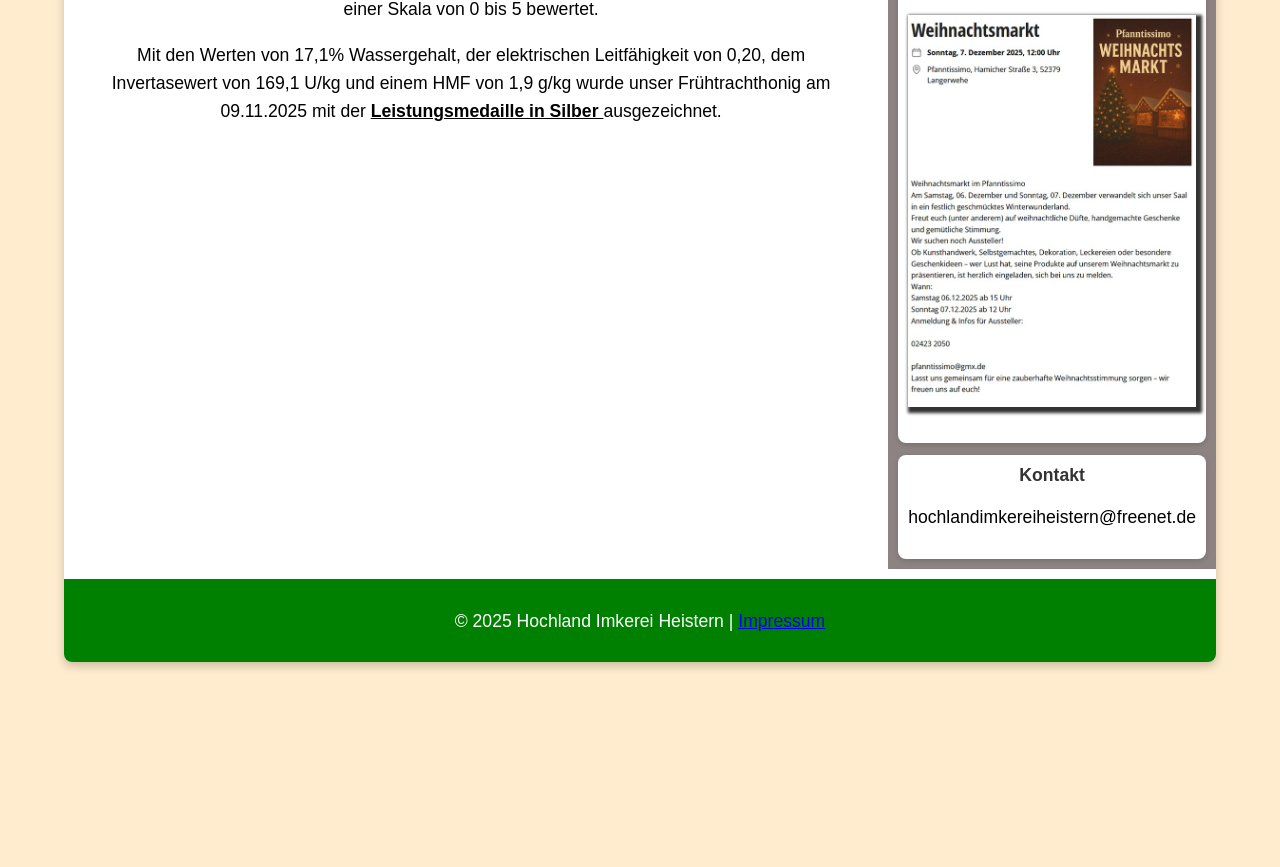
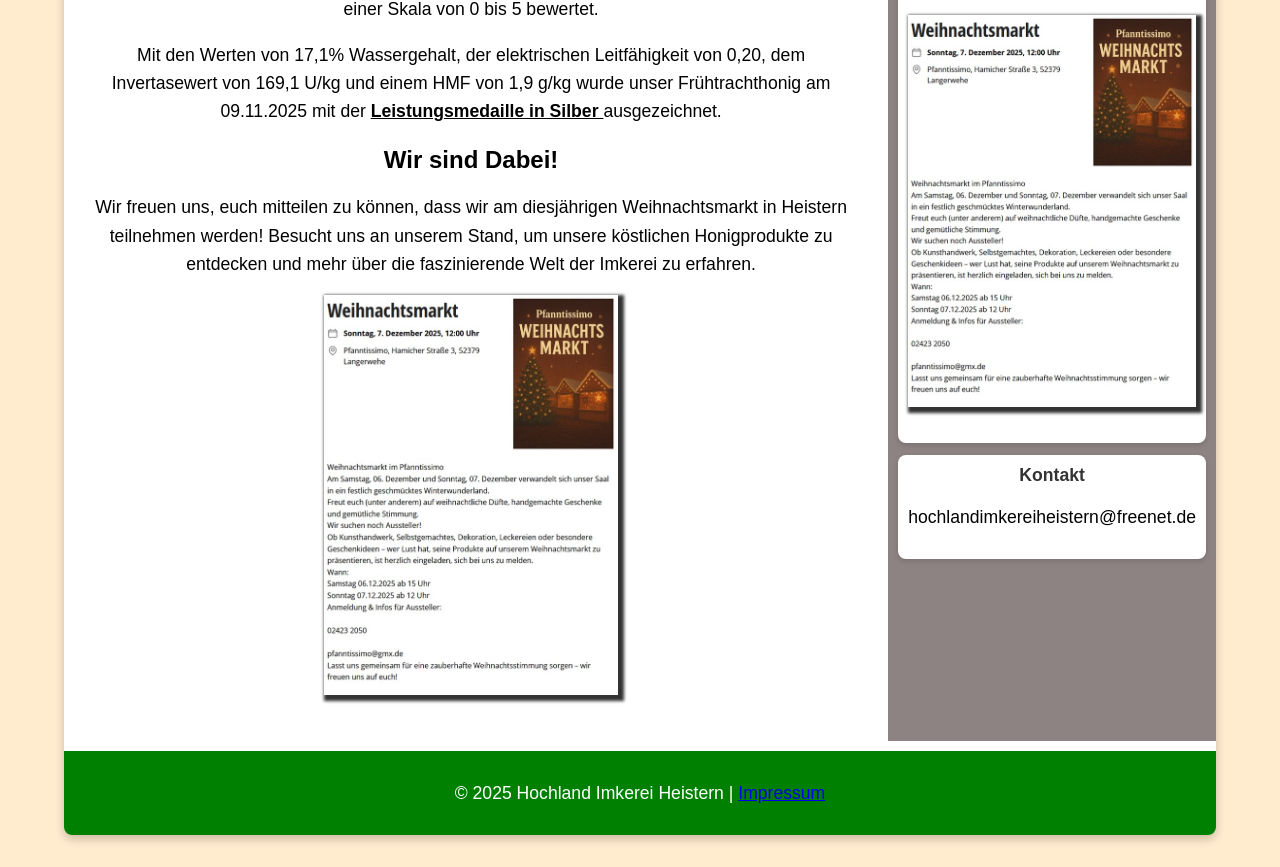
Before and after one commit to Kardnic/Hochland-Imkerei-Webseite, a React (Vite) app: page /neuigkeiten in a window 1280 px wide. Shown: the part 1171-2038 px from the top of the page. Before the commit the page ends 1865 px from the top, so only its background shows below. Built offline with nearby package versions, Linux system fonts and the light colour scheme.

Commit message:
Update Neuigkeiten.jsx

```diff
--- a/src/pages/Neuigkeiten.jsx
+++ b/src/pages/Neuigkeiten.jsx
@@ -17,9 +17,13 @@ export default function Neuigkeiten() {
         <p>Eine Honigprämierung ist eine jährliche Verleihung von Auszeichnungen für Honig, bei der Honigproben von Imkern nach festgelegten Qualitätskriterien bewertet werden.</p>
         <p>Kriterien wie Sauberkeit, Geschmack, Geruch, Wassergehalt und Invertaseaktivität werden auf einer Skala von 0 bis 5 bewertet.</p>
         <p>Mit den Werten von 17,1% Wassergehalt, der elektrischen Leitfähigkeit von 0,20, dem Invertasewert von 169,1 U/kg und einem HMF von 1,9 g/kg wurde unser Frühtrachthonig am 09.11.2025 mit der <strong><u>Leistungsmedaille in Silber </u></strong>ausgezeichnet.</p>
-
-
-
+      </p>
+      <h2>Wir sind Dabei!</h2>
+      <p>
+        Wir freuen uns, euch mitteilen zu können, dass wir am diesjährigen Weihnachtsmarkt in Heistern teilnehmen werden! Besucht uns an unserem Stand, um unsere köstlichen Honigprodukte zu entdecken und mehr über die faszinierende Welt der Imkerei zu erfahren.
+      </p>
+      <p>
+      <img src="/Bilder/Weihnachtsmarkt.jpg" alt="Weihnachtsmarkt Heistern" onClick={() => setFullscreenSrc("/Bilder/Weihnachtsmarkt.jpg")}/>
       </p>
       {fullscreenSrc && (
           <div className="fullscreen-overlay" onClick={() => setFullscreenSrc(null)}>
```
